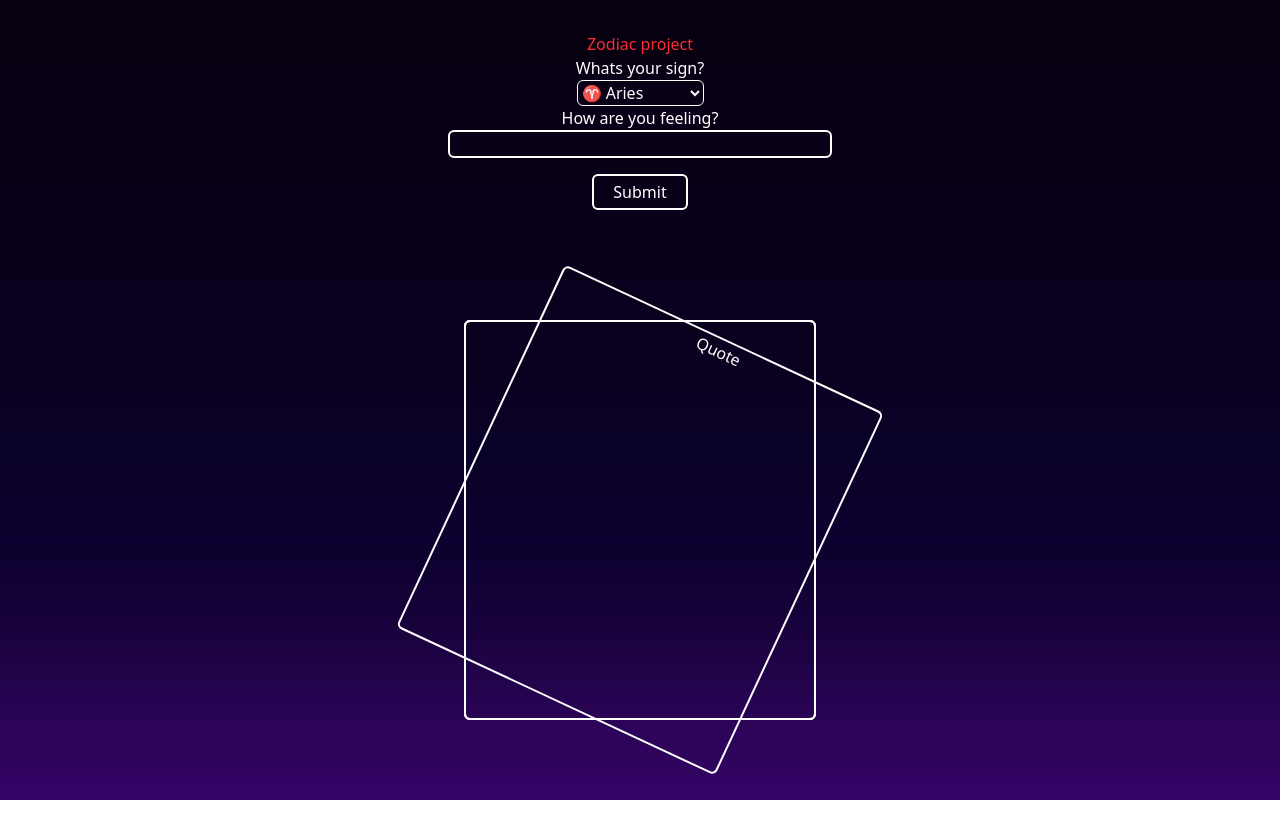
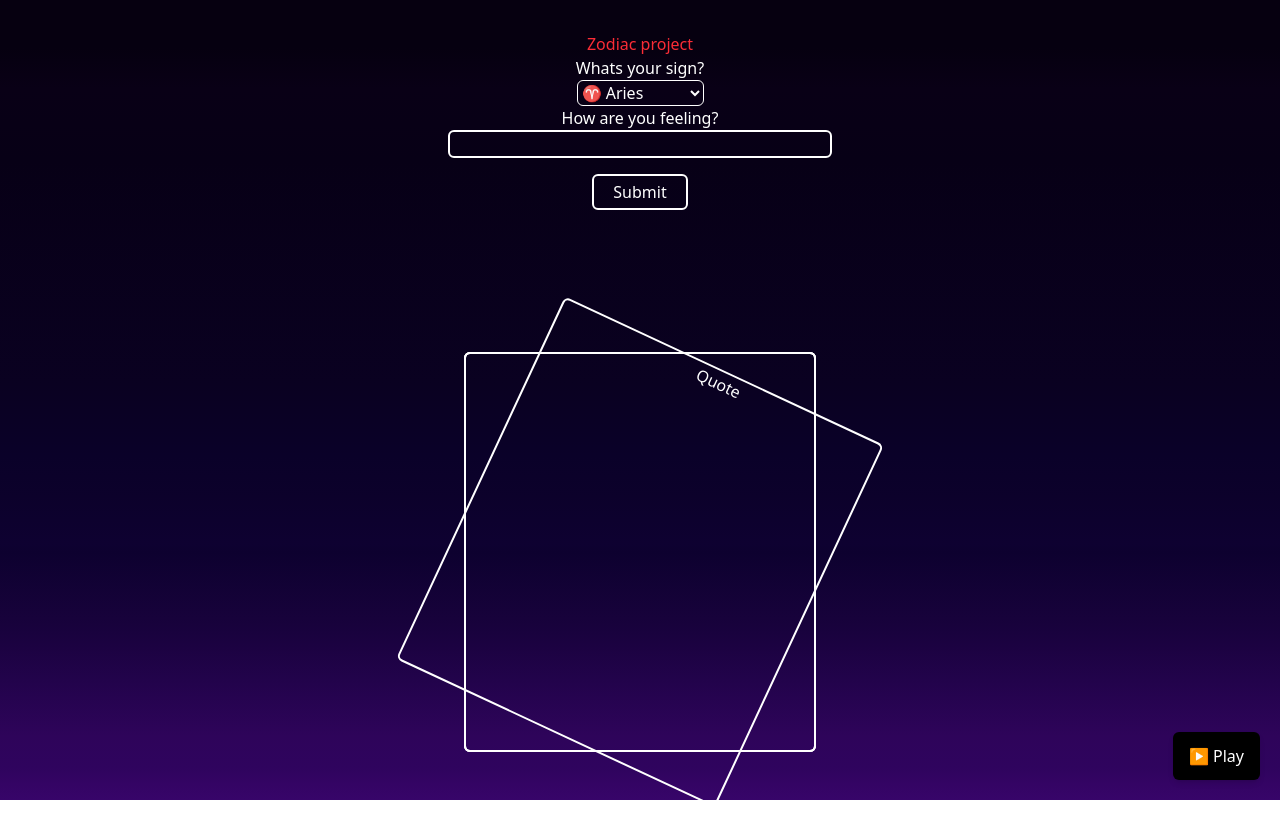
Before and after one commit to Taz-AI-Project/Zodia, a React (Vite) app: page / in a window 1280 px wide. Shown: the top 838 px of the page. Before the commit the page ends 800 px from the top, so only its background shows below. Built offline with nearby package versions, Linux system fonts and the light colour scheme.

Commit message:
feat(play music):added music source and button wired once

```diff
--- a/src/App.tsx
+++ b/src/App.tsx
@@ -1,6 +1,7 @@
 import { useEffect, useState } from 'react'
 import './App.css'
 import Card from './Card'
+import MusicButton from './MusicButton'
 
 
 function App() {
@@ -40,7 +41,8 @@ function App() {
   }
 
   return (
-    <div>
+    <div className="relative min-h-screen">
+      <MusicButton />
       <h1 className='text-red-500'>Zodiac project</h1>
       <div>
         <p className='text-white'>Whats your sign?</p>
--- /dev/null
+++ b/src/MusicButton.tsx
@@ -0,0 +1,42 @@
+import { useRef, useState } from 'react';
+import focusTrack from '../src/Public/ObservingTheStar.ogg';
+
+export default function MusicButton() {
+  const audioRef = useRef<HTMLAudioElement | null>(null);
+  const [playing, setPlaying] = useState(false);
+
+  const toggle = async () => {
+    const a = audioRef.current!;
+    if (!a) return;
+    try {
+      if (!playing) {
+        await a.play();
+        setPlaying(true);
+      } else {
+        a.pause();
+        setPlaying(false);
+      }
+    } catch {
+      // if blocked, user click will enable on next try
+    }
+  };
+
+  return (
+    <>
+      <audio
+        ref={audioRef}
+        src={focusTrack}
+        loop
+        preload="auto"
+      />
+      <button
+        onClick={toggle}
+        className="fixed bottom-5 right-5 z-50 rounded-full bg-black text-white px-4 py-3 shadow-md active:scale-95"
+        aria-label={playing ? "Pause music" : "Play music"}
+        title={playing ? "Pause" : "Play"}
+      >
+        {playing ? "⏸ Pause" : "▶️ Play"}
+      </button>
+    </>
+  );
+}
```
Also changed, not shown: 1 other file (tests, documents, lock files or other folders).
